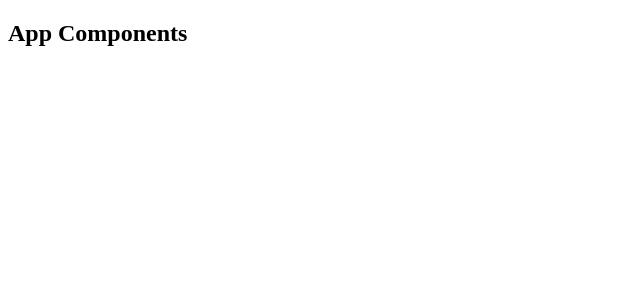
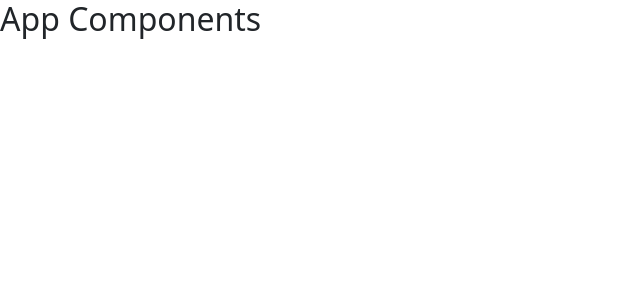
Before and after one commit to GovindSingh9447/vue-contact-manager, a Vue app: page / in a window 1280 px wide. Shown: the top 300 px of the page, without its empty margins (0-640 px from the left). Built offline with nearby package versions, Linux system fonts and the light colour scheme.

Commit message:
Bootstrap, fontawesome

```diff
--- a/package.json
+++ b/package.json
@@ -8,6 +8,9 @@
     "lint": "vue-cli-service lint"
   },
   "dependencies": {
+    "@fortawesome/fontawesome-free": "^6.1.1",
+    "axios": "^0.27.2",
+    "bootstrap": "^5.1.3",
     "core-js": "^3.8.3",
     "vue": "^3.2.13",
     "vue-router": "^4.0.3",
--- a/public/index.html
+++ b/public/index.html
@@ -4,6 +4,7 @@
     <meta charset="utf-8">
     <meta http-equiv="X-UA-Compatible" content="IE=edge">
     <meta name="viewport" content="width=device-width,initial-scale=1.0">
+    <link rel="stylesheet" href="https://cdnjs.cloudflare.com/ajax/libs/font-awesome/6.1.1/css/all.min.css" integrity="sha512-KfkfwYDsLkIlwQp6LFnl8zNdLGxu9YAA1QvwINks4PhcElQSvqcyVLLD9aMhXd13uQjoXtEKNosOWaZqXgel0g==" crossorigin="anonymous" referrerpolicy="no-referrer" />
     <link rel="icon" href="<%= BASE_URL %>favicon.ico">
     <title><%= htmlWebpackPlugin.options.title %></title>
   </head>
--- a/src/App.vue
+++ b/src/App.vue
@@ -12,7 +12,7 @@
 
 bootstrap font-awesome axios
 
-npm install @fortawesome/fontawesome-free
+npm install bootstrap @fortawesome/fontawesome-free
 
 
 <style>
```
Also changed, not shown: src/main.js (+12 -0 lines), 1 other file (tests, documents, lock files or other folders).
